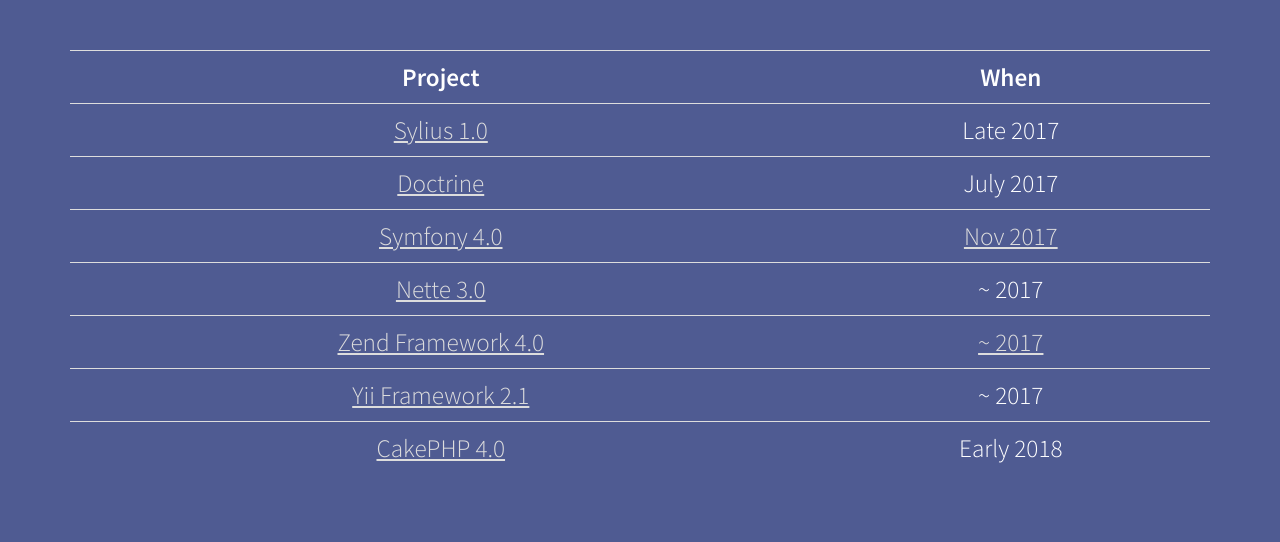
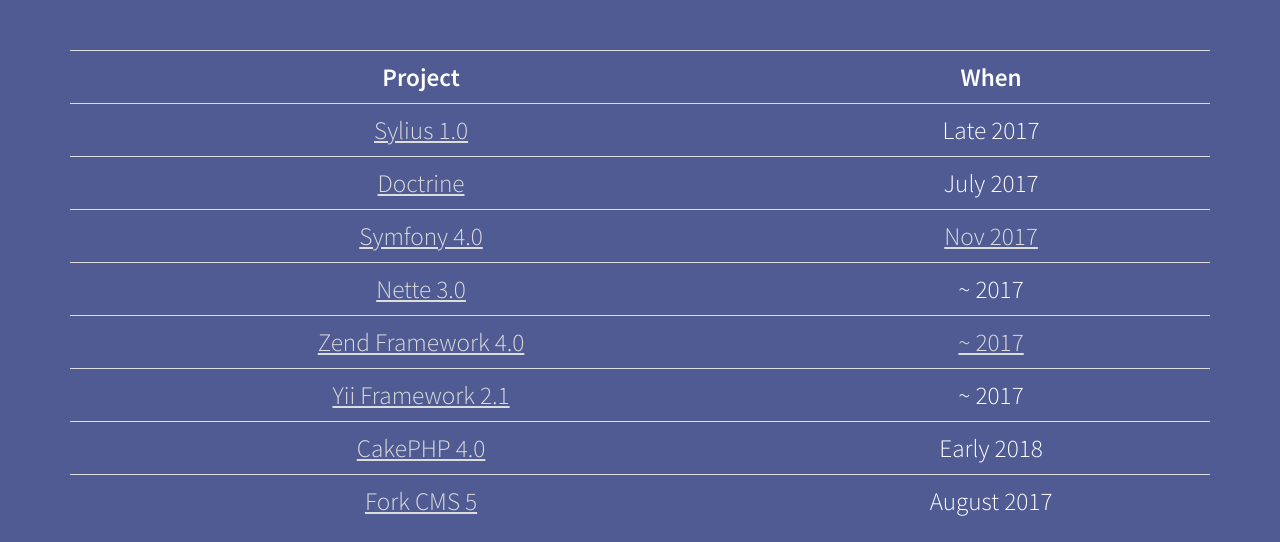
Before and after one commit to deprecated-packages/gophp71.org, a plain HTML site: page index.html in a window 1280 px wide. Shown: the part 237-779 px from the top of the page. Drawn offline with nearby package versions, Linux system fonts and the light colour scheme.

Commit message:
Add Fork CMS

```diff
--- a/index.html
+++ b/index.html
@@ -55,6 +55,10 @@
                             <td><a href="https://github.com/cakephp/cakephp/wiki/4.0-Roadmap#require-at-least-php-71">CakePHP 4.0</a></td>
                             <td>Early 2018</td>
                         </tr>
+                        <tr>
+                            <td><a href="https://github.com/forkcms/forkcms/blob/master/UPGRADE_5.0.md#spoon-library-has-been-updated-to-300">Fork CMS 5</a></td>
+                            <td>August 2017</td>
+                        </tr>
                     </table>
 
                     <br>
```
